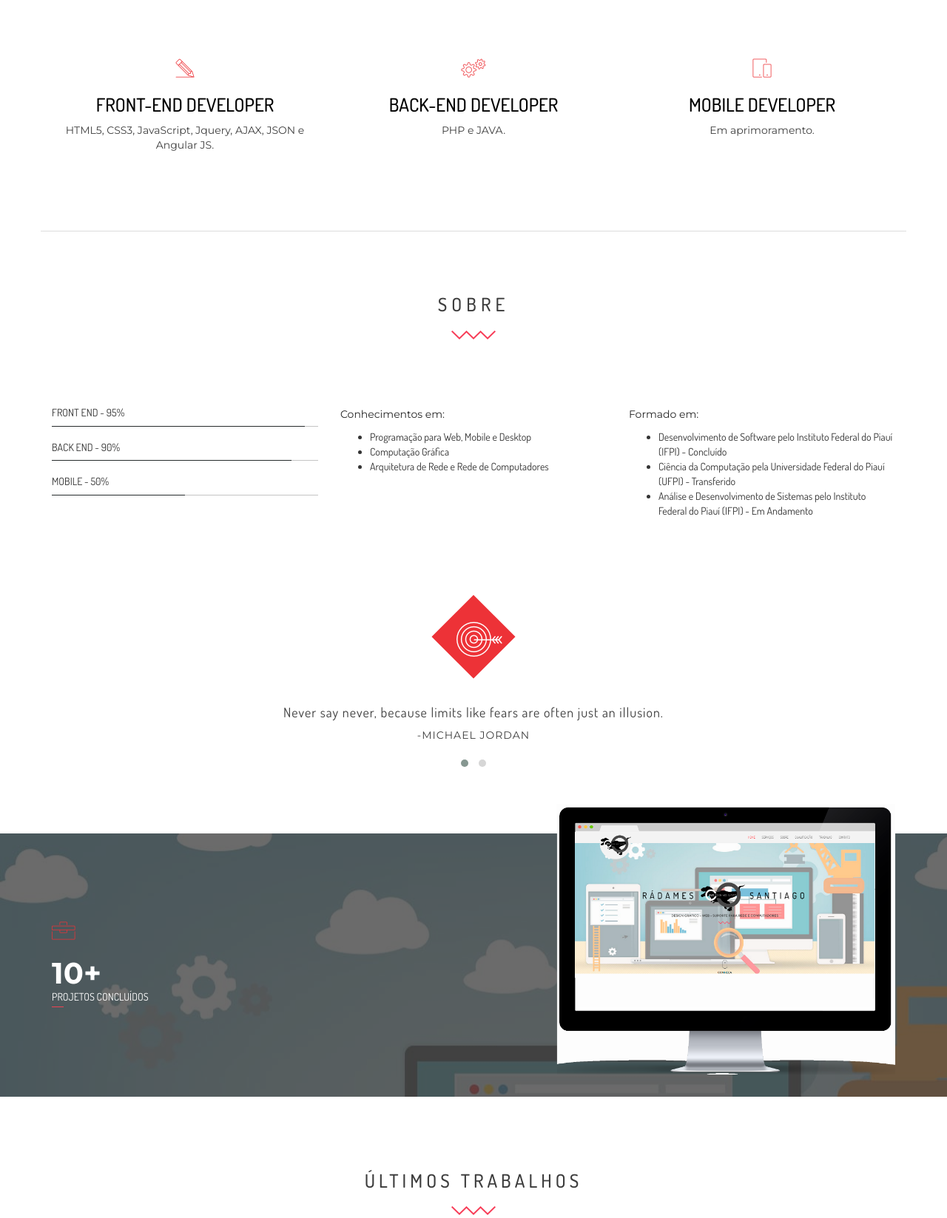
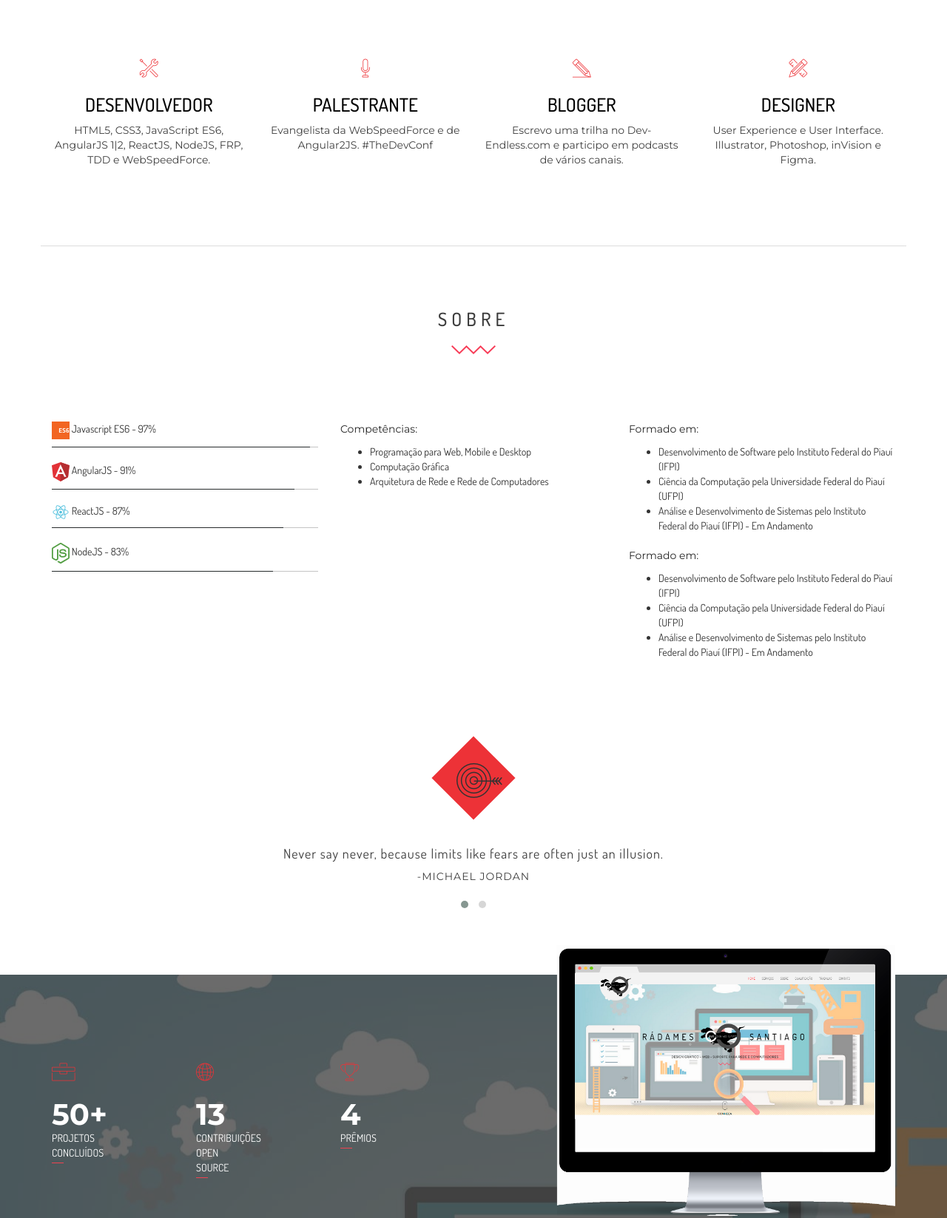
Before and after one commit to radames-rex/radames-rex, a plain HTML site: page index.html in a window 1280 px wide. Shown: the part 720-2367 px from the top of the page at 74% size. Drawn offline with Linux system fonts and the light colour scheme.

Commit message:
Correção de detalhes

```diff
--- a/css/style.css
+++ b/css/style.css
@@ -138,7 +138,7 @@ background-color: #2d3334;
 
 }
 .testimonial .icon i{
-color: #fff;
+/*color: #fff;*/
 font-size: 47px;
 position: absolute;
 z-index: 555;
--- a/index.html
+++ b/index.html
@@ -5,15 +5,13 @@
         <meta charset="utf-8">
         <meta http-equiv="X-UA-Compatible" content="IE=edge">
         <meta name="viewport" content="width=device-width, initial-scale=1">
-    <title>The REX Developer | Front-End  Back-End  Developer</title>
-    <link href="images/favicon.ico" rel="SHORTCUT ICON" />
+        <title>Rádames Santiago | Rex</title>
+        <link href="images/favicon.ico" rel="SHORTCUT ICON"/>
         <!-- Google Font -->
         <link href='http://fonts.googleapis.com/css?family=Dosis:300,400,500,600,700,800' rel='stylesheet' type='text/css'>
         <link href='http://fonts.googleapis.com/css?family=Montserrat:400,700' rel='stylesheet' type='text/css'>
 
         <!-- Font Awesome -->
-
-
         <link rel="stylesheet" href="http://maxcdn.bootstrapcdn.com/font-awesome/4.3.0/css/font-awesome.min.css">
 
         <!-- Preloader -->
@@ -23,13 +21,12 @@
         <link rel="stylesheet" href="style.css">
         <link rel="stylesheet" href="css/owl.carousel.css">
         <link rel="stylesheet" href="css/owl.theme.default.css">
+
         <!-- Animate CSS-->
         <link rel="stylesheet" href="css/animate.css">
 
         <!-- Bootstrap -->
         <link href="css/bootstrap.min.css" rel="stylesheet">
-
-
 
         <!-- Style -->
         <link href="css/style.css" rel="stylesheet">
@@ -37,11 +34,7 @@
         <!-- Responsive CSS -->
         <link href="css/responsive.css" rel="stylesheet">
 
-    <!--[if lt IE 9]>
-        <script src="js/lte-ie7.js"></script>
-	  <script src="https://oss.maxcdn.com/libs/html5shiv/3.7.0/html5shiv.js"></script>
-	  <script src="https://oss.maxcdn.com/libs/respond.js/1.4.2/respond.min.js"></script>
-	<![endif]-->
+        <!--[if lt IE 9]> <script src="js/lte-ie7.js"></script> <script src="https://oss.maxcdn.com/libs/html5shiv/3.7.0/html5shiv.js"></script> <script src="https://oss.maxcdn.com/libs/respond.js/1.4.2/respond.min.js"></script> <![endif]-->
     </head>
 
     <body>
@@ -49,9 +42,6 @@
         <div id="preloader">
             <div id="status">&nbsp;</div>
         </div>
-
-
-
 
         <header id="HOME" style="background-position: 50% -125px;">
             <div class="section_overlay">
@@ -68,15 +58,31 @@
                             <a class="navbar-brand" href="#"><img src="images/logo.png" alt=""></a>
                         </div>
 
-
                         <div class="collapse navbar-collapse" id="bs-example-navbar-collapse-1">
                             <ul class="nav navbar-nav navbar-right">
-	                    <li><a href="#HOME">Home</a></li>
-	                    <li><a href="#SERVICE">Serviços</a></li>
-	                    <li><a href="#ABOUT">Sobre</a></li>
-	                    <li><a href="#TESTIMONIAL">Qualificação</a></li>
-	                    <li><a href="#WORK">Portfólio</a></li>
-	                    <li><a href="#CONTACT">Contato</a></li>
+                                <li>
+                                    <a href="#HOME">Home</a>
+                                </li>
+                                <li>
+                                    <a href="#SERVICE">Serviços</a>
+                                </li>
+                                <li>
+                                    <a href="#ABOUT">Sobre</a>
+                                </li>
+                                <li>
+                                    <a href="#TESTIMONIAL">Depoimentos</a>
+                                </li>
+                                <li>
+                                    <a href="#WORK">Portfólio</a>
+                                </li>
+                                <li>
+                                    <a href="#CONTACT">Contato</a>
+                                </li>
+                                <li>
+                                    <a href="http://dev-endless.com" target="_BLANK">Blog |
+                                        <small>dev-endless</small>
+                                    </a>
+                                </li>
                             </ul>
                         </div>
                     </div>
@@ -86,8 +92,10 @@
                     <div class="row">
                         <div class="col-md-12 text-center">
                             <div class="home_text wow fadeInUp animated">
-	                            <h2>Rádames <img src="images/RexLogo.png" alt="REX" width="200px"> Santiago</h2>
-	                            <p>Front-End Back-End Developer</p>
+                                <h2>Rádames
+                                    <img src="images/RexLogo.png" alt="REX" width="200px">
+                                    Santiago</h2>
+                                <p>Desenvolvedor, Palestrante, Blogueiro e Designer Front-End</p>
                                 <img src="images/shape.png" alt="">
                             </div>
                         </div>
@@ -108,29 +116,35 @@
         </section>
     </header>
 
-
     <section class="services" id="SERVICE">
         <div class="container">
             <div class="row">
-                <div class="col-md-4 text-center">
+                <div class="col-md-3 text-center">
                     <div class="single_service wow fadeInUp" data-wow-delay="1s">
-                        <i class="icon-pencil"></i>
-                        <h2>Front-End Developer</h2>
-                        <p>HTML5, CSS3, JavaScript, Jquery, AJAX, JSON e Angular JS.</p>
+                        <i class="icon-tools-2"></i>
+                        <h2>Desenvolvedor</h2>
+                        <p>HTML5, CSS3, JavaScript ES6, AngularJS 1|2, ReactJS, NodeJS, FRP, TDD e WebSpeedForce.</p>
                     </div>
                 </div>
-                <div class="col-md-4 text-center">
+                <div class="col-md-3 text-center">
                     <div class="single_service wow fadeInUp" data-wow-delay="2s">
-                        <i class="icon-gears"></i>
-                        <h2>Back-End Developer</h2>
-                        <p>PHP e JAVA.</p>
+                        <i class="icon-mic"></i>
+                        <h2>Palestrante</h2>
+                        <p>Evangelista da WebSpeedForce e de Angular2JS. #TheDevConf</p>
                     </div>
                 </div>
-                <div class="col-md-4 text-center">
+                <div class="col-md-3 text-center">
                     <div class="single_service wow fadeInUp" data-wow-delay="3s">
-                        <i class="icon-mobile"></i>
-                        <h2>Mobile Developer</h2>
-                        <p>Em aprimoramento.</p>
+                        <i class="icon-pencil"></i>
+                        <h2>Blogger</h2>
+                        <p>Escrevo uma trilha no Dev-Endless.com e participo em podcasts de vários canais.</p>
+                    </div>
+                </div>
+                <div class="col-md-3 text-center">
+                    <div class="single_service wow fadeInUp" data-wow-delay="4s">
+                        <i class="icon-tools"></i>
+                        <h2>Designer</h2>
+                        <p>User Experience e User Interface. Illustrator, Photoshop, inVision e Figma.</p>
                     </div>
                 </div>
             </div>
@@ -151,32 +165,44 @@
             <div class="row">
                 <div class="col-md-4  wow fadeInLeft animated">
                     <div class="single_progress_bar">
-                        <h2>FRONT END - 95%</h2>
+                        <h2><img src="images/svg/es6.svg" alt="ecma2015" width="24px"/>
+                            Javascript ES6 - 97%</h2>
                         <div class="progress">
-                          <div class="progress-bar" role="progressbar" aria-valuenow="60" aria-valuemin="0" aria-valuemax="100" style="width: 95%;">
-                            <span class="sr-only">95% Complete</span>
+                            <div class="progress-bar" role="progressbar" aria-valuenow="60" aria-valuemin="0" aria-valuemax="100" style="width: 97%;">
+                                <span class="sr-only">97% Complete</span>
                             </div>
                         </div>
                     </div>
                     <div class="single_progress_bar">
-                        <h2>BACK END - 90%</h2>
+                        <h2><img src="images/svg/angular-icon.svg" alt="angular" width="24px"/>
+                            AngularJS - 91%</h2>
                         <div class="progress">
-                          <div class="progress-bar" role="progressbar" aria-valuenow="60" aria-valuemin="0" aria-valuemax="100" style="width: 90%;">
-                            <span class="sr-only">90% Complete</span>
+                            <div class="progress-bar" role="progressbar" aria-valuenow="60" aria-valuemin="0" aria-valuemax="100" style="width: 91%;">
+                                <span class="sr-only">91% Complete</span>
                             </div>
                         </div>
                     </div>
                     <div class="single_progress_bar">
-                        <h2>MOBILE - 50%</h2>
+                        <h2><img src="images/svg/react.svg" alt="react" width="24px"/>
+                            ReactJS - 87%</h2>
                         <div class="progress">
-                          <div class="progress-bar" role="progressbar" aria-valuenow="60" aria-valuemin="0" aria-valuemax="100" style="width: 50%;">
-                            <span class="sr-only">50% Complete</span>
+                            <div class="progress-bar" role="progressbar" aria-valuenow="60" aria-valuemin="0" aria-valuemax="100" style="width: 87%;">
+                                <span class="sr-only">87% Complete</span>
+                            </div>
+                        </div>
+                    </div>
+                    <div class="single_progress_bar">
+                        <h2><img src="images/svg/node.svg" alt="node" width="24px"/>
+                            NodeJS - 83%</h2>
+                        <div class="progress">
+                            <div class="progress-bar" role="progressbar" aria-valuenow="60" aria-valuemin="0" aria-valuemax="100" style="width: 83%;">
+                                <span class="sr-only">83% Complete</span>
                             </div>
                         </div>
                     </div>
                 </div>
                 <div class="col-md-4  wow fadeInRight animated">
-                    <p class="about_us_p">Conhecimentos em:<br>
+                    <p class="about_us_p">Competências:<br>
                         <ul>
                             <li>Programação para Web, Mobile e Desktop</li>
                             <li>Computação Gráfica</li>
@@ -187,8 +213,15 @@
                 <div class="col-md-4  wow fadeInRight animated">
                     <p class="about_us_p">Formado em:
                         <ul>
-                        <li>Desenvolvimento de Software pelo Instituto Federal do Piauí (IFPI) - Concluído</li>
-                        <li>Ciência da Computação pela Universidade Federal do Piauí (UFPI) - Transferido</li>
+                            <li>Desenvolvimento de Software pelo Instituto Federal do Piauí (IFPI)</li>
+                            <li>Ciência da Computação pela Universidade Federal do Piauí (UFPI)</li>
+                            <li>Análise e Desenvolvimento de Sistemas pelo Instituto Federal do Piauí (IFPI) - Em Andamento</li>
+                        </ul>
+                    </p>
+                    <p class="about_us_p">Formado em:
+                        <ul>
+                            <li>Desenvolvimento de Software pelo Instituto Federal do Piauí (IFPI)</li>
+                            <li>Ciência da Computação pela Universidade Federal do Piauí (UFPI)</li>
                             <li>Análise e Desenvolvimento de Sistemas pelo Instituto Federal do Piauí (IFPI) - Em Andamento</li>
                         </ul>
                     </p>
@@ -196,7 +229,6 @@
             </div>
         </div>
     </section>
-
 
     <section class="testimonial text-center wow fadeInUp animated" id="TESTIMONIAL">
         <div class="container">
@@ -216,19 +248,40 @@
         </div>
     </section>
 
-
     <div class="fun_facts">
         <section class="header parallax home-parallax page" id="fun_facts" style="background-position: 50% -150px;">
             <div class="section_overlay">
                 <div class="container">
                     <div class="row">
-	                    <div class="col-md-6 wow fadeInLeft animated">
+                        <div class="col-md-2 wow fadeInLeft animated">
                             <div class="row">
-	                            <div class="col-md-6">
+                                <div class="col-md-2">
                                     <div class="single_count">
                                         <i class="icon-toolbox"></i>
-	                                    <h3>10+</h3>
+                                        <h3>50+</h3>
                                         <p>Projetos Concluídos</p>
+                                    </div>
+                                </div>
+                            </div>
+                        </div>
+                        <div class="col-md-2 wow fadeInLeft animated">
+                            <div class="row">
+                                <div class="col-md-2">
+                                    <div class="single_count">
+                                        <i class="icon-global"></i>
+                                        <h3>13</h3>
+                                        <p>Contribuições Open Source</p>
+                                    </div>
+                                </div>
+                            </div>
+                        </div>
+                        <div class="col-md-2 wow fadeInLeft animated">
+                            <div class="row">
+                                <div class="col-md-2">
+                                    <div class="single_count">
+                                        <i class="icon-trophy"></i>
+                                        <h3>4</h3>
+                                        <p>Prêmios</p>
                                     </div>
                                 </div>
                             </div>
@@ -338,16 +391,20 @@
             <div class="row">
                 <div class="col-md-12  wow fadeInLeft animated">
                     <div class="single_contact_info">
+                        <h2>Email</h2>
+                        <p>radames.rex@gmail.com</p>
+                    </div>
+                    <div class="single_contact_info">
                         <h2>Telefone</h2>
                         <p>+55 86 9 9866-6350</p>
                     </div>
                     <div class="single_contact_info">
-                        <h2>Email</h2>
-                        <p>radames.rex@gmail.com</p>
+                        <h2>Skype</h2>
+                        <p>radames.rex@hotmail.com</p>
                     </div>
                     <div class="single_contact_info">
-                        <h2>Endereço</h2>
-                        <p>Bairro Taquari Q-B C-17D 64057-020</p>
+                        <h2>Hashtag</h2>
+                        <p>#radames-rex</p>
                     </div>
                 </div>
             </div>
@@ -362,8 +419,6 @@
             </div>
         </div>
     </section>
-
-
 
     <footer>
         <div class="container">
@@ -382,9 +437,21 @@
                         <div class="social">
                             <h2>Siga-me Aqui</h2>
                             <ul class="icon_list">
-                            <li><a href="https://www.facebook.com/radames.thor"target="_blank"><i class="fa fa-facebook"></i></a></li>
-                            <li><a href="https://twitter.com/RadamesXSoul"target="_blank"><i class="fa fa-twitter"></i></a></li>
-                            <li><a href="https://plus.google.com/u/0/110810637799237716925"><i class="fa fa-google-plus"></i></a></li>
+                                <li>
+                                    <a href="https://www.facebook.com/radames.rex" target="_blank">
+                                        <i class="fa fa-facebook"></i>
+                                    </a>
+                                </li>
+                                <li>
+                                    <a href="https://twitter.com/radames_rex" target="_blank">
+                                        <i class="fa fa-twitter"></i>
+                                    </a>
+                                </li>
+                                <li>
+                                    <a href="https://plus.google.com/u/0/110810637799237716925">
+                                        <i class="fa fa-google-plus"></i>
+                                    </a>
+                                </li>
                             </ul>
                         </div>
                     </div>
@@ -394,7 +461,9 @@
                 <div class="row">
                     <div class="col-md-12 text-center">
                         <div class="copyright_text   wow fadeInUp animated">
-                        <p>&copy; The REX Developer 2015. Todos os Direitos Reservados. Powered by <a href="#">Rádames Rex</a></p>
+                            <p>&copy; The REX Developer 2015. Todos os Direitos Reservados. Powered by
+                                <a href="https://radames-rex.github.io/radames-rex/">Rádames Rex</a>
+                            </p>
                         </div>
                     </div>
                 </div>
@@ -402,20 +471,9 @@
         </div>
     </footer>
 
-
-
-
-
-
-
-
-
-
-
     <!-- =========================
      SCRIPTS
 ============================== -->
-
 
     <script src="js/jquery.min.js"></script>
     <script src="js/bootstrap.min.js"></script>
@@ -424,9 +482,6 @@
     <script src="js/wow.js"></script>
     <script src="js/script.js"></script>
 
-
-
-
 </body>
 
 </html>
```
Also changed, not shown: images/svg/angular-icon.svg (added), images/svg/es6.svg (added), images/svg/javascript.svg (added), images/svg/node.svg (added), images/svg/react.svg (added), style.css (line endings or trailing spaces). Lines whose indentation alone changed are shown as unchanged.
